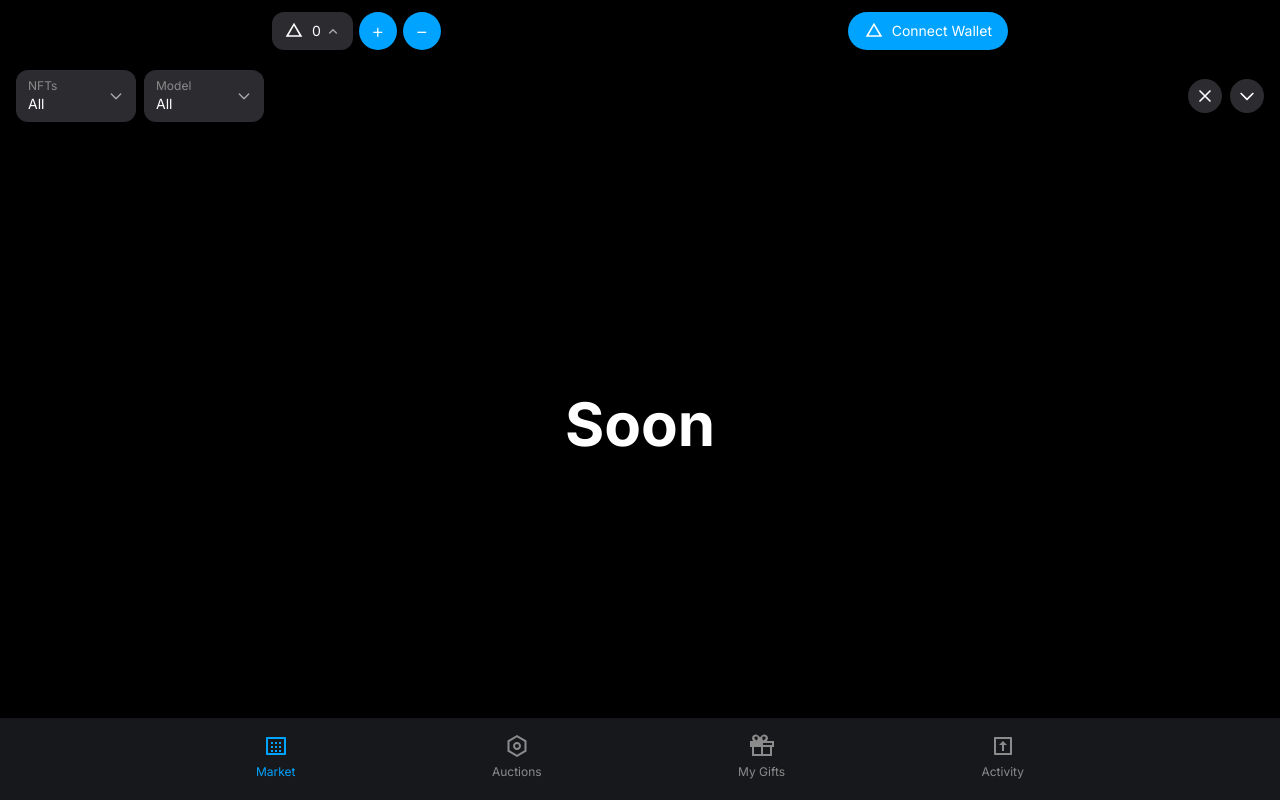
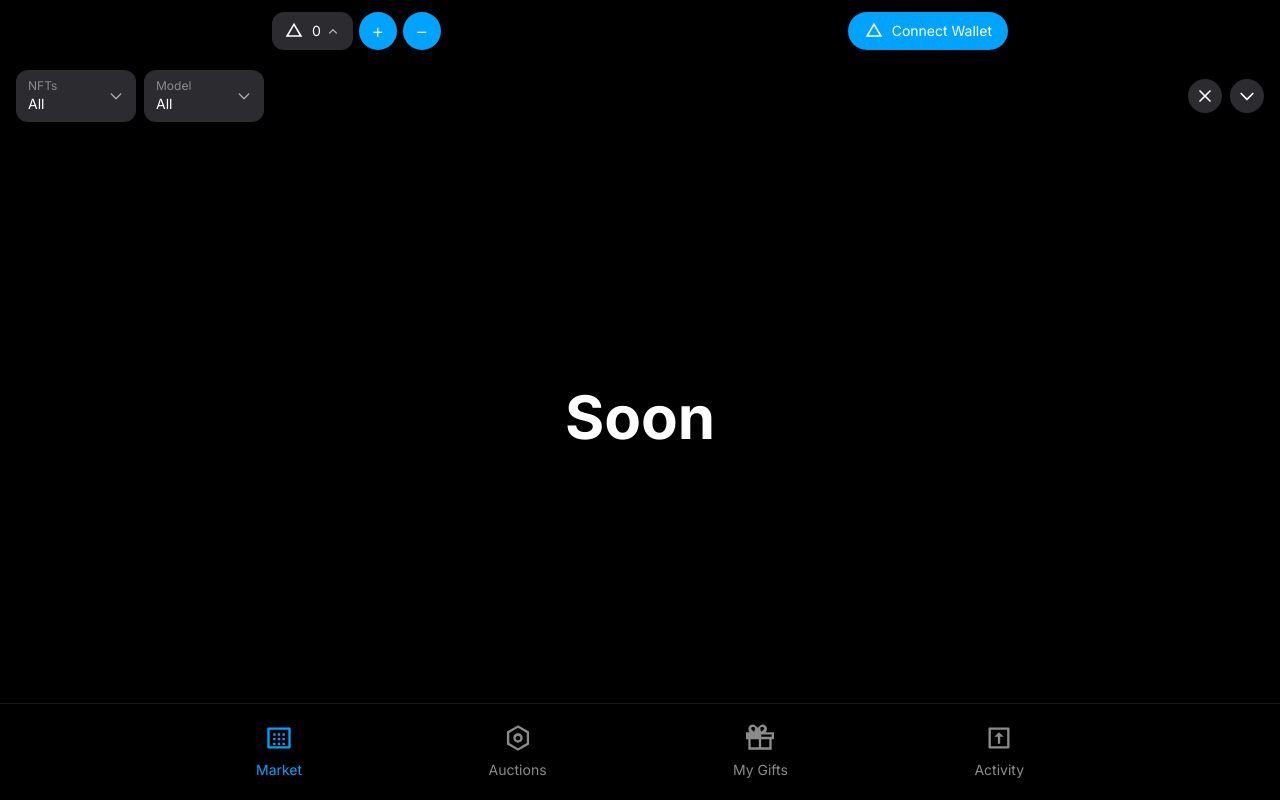
Before and after one commit to useriiefokrjkgjrkgkgkjkg/mini-app-nft, a Next.js app: page / in a window 1280 px wide. Built offline with nearby package versions, Linux system fonts and the light colour scheme.

Commit message:
Update bottom navigation design

```diff
--- a/app/page.tsx
+++ b/app/page.tsx
@@ -116,50 +116,50 @@ export default function Home() {
       </main>
 
       {/* Нижняя навигация */}
-      <nav className="w-full bg-[#17181C] py-3 px-4">
-        <div className="max-w-3xl mx-auto flex items-start justify-between pt-1 pb-2">
+      <nav className="w-full bg-black py-3 px-4 border-t border-white/10">
+        <div className="max-w-3xl mx-auto flex items-start justify-between pt-2 pb-2">
           {/* Market */}
           <button
-            className="flex flex-col items-center gap-1.5"
+            className="flex flex-col items-center gap-2"
             onClick={() => setActiveTab('market')}
           >
-            <svg className="w-6 h-6" viewBox="0 0 24 24" fill={activeTab === 'market' ? "#00A3FF" : "#8B8B8B"}>
+            <svg className="w-7 h-7" viewBox="0 0 24 24" fill={activeTab === 'market' ? "#00A3FF" : "#8B8B8B"}>
               <path d="M3 3H21C21.5523 3 22 3.44772 22 4V20C22 20.5523 21.5523 21 21 21H3C2.44772 21 2 20.5523 2 20V4C2 3.44772 2.44772 3 3 3ZM4 5V19H20V5H4ZM9 8H7V10H9V8ZM7 12H9V14H7V12ZM9 16H7V18H9V16ZM13 8H11V10H13V8ZM11 12H13V14H11V12ZM13 16H11V18H13V16ZM17 8H15V10H17V8ZM15 12H17V14H15V12ZM17 16H15V18H17V16Z"/>
             </svg>
-            <span className={activeTab === 'market' ? "text-[#00A3FF] text-xs" : "text-[#8B8B8B] text-xs"}>Market</span>
+            <span className={activeTab === 'market' ? "text-[#00A3FF] text-sm" : "text-[#8B8B8B] text-sm"}>Market</span>
           </button>
 
           {/* Auctions */}
           <button
-            className="flex flex-col items-center gap-1.5"
+            className="flex flex-col items-center gap-2"
             onClick={() => setActiveTab('auctions')}
           >
-            <svg className="w-6 h-6" viewBox="0 0 24 24" fill={activeTab === 'auctions' ? "#00A3FF" : "#8B8B8B"}>
+            <svg className="w-7 h-7" viewBox="0 0 24 24" fill={activeTab === 'auctions' ? "#00A3FF" : "#8B8B8B"}>
               <path d="M12 1L21.5 6.5V17.5L12 23L2.5 17.5V6.5L12 1ZM12 3.311L4.5 7.65311V16.3469L12 20.689L19.5 16.3469V7.65311L12 3.311ZM12 16C9.79086 16 8 14.2091 8 12C8 9.79086 9.79086 8 12 8C14.2091 8 16 9.79086 16 12C16 14.2091 14.2091 16 12 16ZM12 14C13.1046 14 14 13.1046 14 12C14 10.8954 13.1046 10 12 10C10.8954 10 10 10.8954 10 12C10 13.1046 10.8954 14 12 14Z"/>
             </svg>
-            <span className={activeTab === 'auctions' ? "text-[#00A3FF] text-xs" : "text-[#8B8B8B] text-xs"}>Auctions</span>
+            <span className={activeTab === 'auctions' ? "text-[#00A3FF] text-sm" : "text-[#8B8B8B] text-sm"}>Auctions</span>
           </button>
 
           {/* My Gifts */}
           <button
-            className="flex flex-col items-center gap-1.5"
+            className="flex flex-col items-center gap-2"
             onClick={() => setActiveTab('gifts')}
           >
-            <svg className="w-6 h-6" viewBox="0 0 24 24" fill={activeTab === 'gifts' ? "#00A3FF" : "#8B8B8B"}>
+            <svg className="w-7 h-7" viewBox="0 0 24 24" fill={activeTab === 'gifts' ? "#00A3FF" : "#8B8B8B"}>
               <path d="M20 7H16.83C17.92 5.91 18.24 4.25 17.65 2.83C17.06 1.41 15.76 0.5 14.25 0.5C13.38 0.5 12.54 0.82 11.86 1.42L10 3.28L8.14 1.42C7.46 0.82 6.62 0.5 5.75 0.5C4.24 0.5 2.94 1.41 2.35 2.83C1.76 4.25 2.08 5.91 3.17 7H0V13H2V22H22V13H24V7H20ZM14.25 2.5C14.66 2.5 15.05 2.69 15.3 3.01C15.55 3.33 15.63 3.75 15.52 4.14C15.26 5 14.29 5.87 13.17 6.56C12.25 5.22 12.07 3.61 12.71 2.83C13 2.5 13.61 2.5 14.25 2.5ZM5.75 2.5C6.39 2.5 7 2.5 7.29 2.83C7.93 3.61 7.75 5.22 6.83 6.56C5.71 5.87 4.74 5 4.48 4.14C4.37 3.75 4.45 3.33 4.7 3.01C4.95 2.69 5.34 2.5 5.75 2.5ZM2 11H11V9H2V11ZM4 20V13H11V20H4ZM20 20H13V13H20V20ZM22 11H13V9H22V11Z"/>
             </svg>
-            <span className={activeTab === 'gifts' ? "text-[#00A3FF] text-xs" : "text-[#8B8B8B] text-xs"}>My Gifts</span>
+            <span className={activeTab === 'gifts' ? "text-[#00A3FF] text-sm" : "text-[#8B8B8B] text-sm"}>My Gifts</span>
           </button>
 
           {/* Activity */}
           <button
-            className="flex flex-col items-center gap-1.5"
+            className="flex flex-col items-center gap-2"
             onClick={() => setActiveTab('activity')}
           >
-            <svg className="w-6 h-6" viewBox="0 0 24 24" fill={activeTab === 'activity' ? "#00A3FF" : "#8B8B8B"}>
+            <svg className="w-7 h-7" viewBox="0 0 24 24" fill={activeTab === 'activity' ? "#00A3FF" : "#8B8B8B"}>
               <path d="M21 20C21 20.5523 20.5523 21 20 21H4C3.44772 21 3 20.5523 3 20V4C3 3.44772 3.44772 3 4 3H20C20.5523 3 21 3.44772 21 4V20ZM19 19V5H5V19H19ZM8 11H11V17H13V11H16L12 7L8 11Z"/>
             </svg>
-            <span className={activeTab === 'activity' ? "text-[#00A3FF] text-xs" : "text-[#8B8B8B] text-xs"}>Activity</span>
+            <span className={activeTab === 'activity' ? "text-[#00A3FF] text-sm" : "text-[#8B8B8B] text-sm"}>Activity</span>
           </button>
         </div>
       </nav>
```
